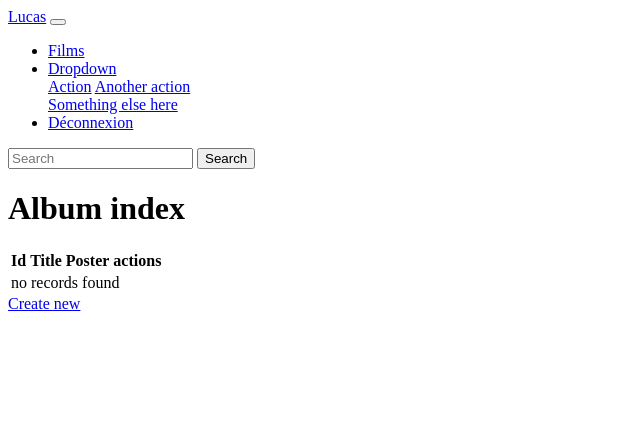
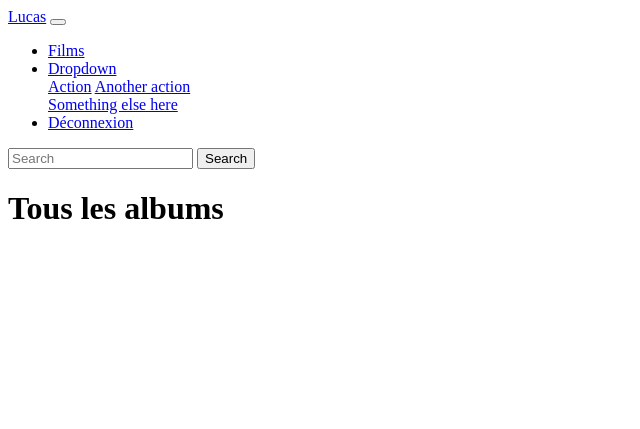
Before and after one commit to Waagic/media, a Symfony app: template templates/album/index.html.twig in a window 1280 px wide. Shown: the top 429 px of the page, without its empty margins (0-640 px from the left). Run offline with Twig, Linux system fonts and the light colour scheme; the template is opened without the code that fills it, so the values that code supplies are empty; some libraries are stand-ins or nearby versions.

Commit message:
Album ok

```diff
--- a/config/services.yaml
+++ b/config/services.yaml
@@ -5,7 +5,6 @@
 # https://symfony.com/doc/current/best_practices/configuration.html#application-related-configuration
 parameters:
     movie_db_api_key: '%env(resolve:MOVIE_DB_API)%'
-    spotify_api_key: '%env(resolve:SPOTIFY_API)%'
 
 services:
     # default configuration for services in *this* file
@@ -35,7 +34,3 @@ services:
     App\Service\API\MovieDbManager:
         arguments:
             - '%movie_db_api_key%'
-
-    App\Service\API\SpotifyManager:
-        arguments:
-            - '%spotify_api_key%'
--- a/templates/album/index.html.twig
+++ b/templates/album/index.html.twig
@@ -1,37 +1,26 @@
 {% extends 'base.html.twig' %}
 
-{% block title %}Album index{% endblock %}
+{% block title %}Tous les jeux{% endblock %}
 
 {% block body %}
-    <h1>Album index</h1>
-
-    <table class="table">
-        <thead>
-            <tr>
-                <th>Id</th>
-                <th>Title</th>
-                <th>Poster</th>
-                <th>actions</th>
-            </tr>
-        </thead>
-        <tbody>
-        {% for album in albums %}
-            <tr>
-                <td>{{ album.id }}</td>
-                <td>{{ album.title }}</td>
-                <td>{{ album.poster }}</td>
-                <td>
-                    <a href="{{ path('album_show', {'id': album.id}) }}">show</a>
-                    <a href="{{ path('album_edit', {'id': album.id}) }}">edit</a>
-                </td>
-            </tr>
-        {% else %}
-            <tr>
-                <td colspan="4">no records found</td>
-            </tr>
-        {% endfor %}
-        </tbody>
-    </table>
-
-    <a href="{{ path('album_new') }}">Create new</a>
+    <div class="container-fluid">
+        <h1>Tous les albums</h1>
+        <div class="row">
+            {% for album in albums %}
+                <div class="col-6 col-md-4 col-xl-3">
+                    <div class="card media-card mb-4">
+                        <form method="post" action="{{ path('album_delete', {'id': album.id}) }}" onsubmit="return confirm('Are you sure you want to delete this item?');">
+                            <input type="hidden" name="_method" value="DELETE">
+                            <input type="hidden" name="_token" value="{{ csrf_token('delete' ~ album.id) }}">
+                            <button class="btn btn-outline-danger">Delete</button>
+                        </form>
+                        <img class="card-img-top" src="{{ album.poster }}">
+                        <div class="card-body">
+                            <h5 class="card-title d-flex justify-content-center">{{ album.title }}</h5>
+                        </div>
+                    </div>
+                </div>
+            {% endfor %}
+        </div>
+    </div>
 {% endblock %}
```
Also changed, not shown: src/Controller/AlbumController.php (+10 -34 lines), src/Controller/HomeController.php (+4 -4 lines), src/Service/API/DeezerManager.php (added, +21 -0 lines), src/Service/API/SpotifyManager.php (deleted, +0 -25 lines), templates/albums_results.html.twig (+5 -5 lines), templates/index.html.twig (+37 -0 lines).
